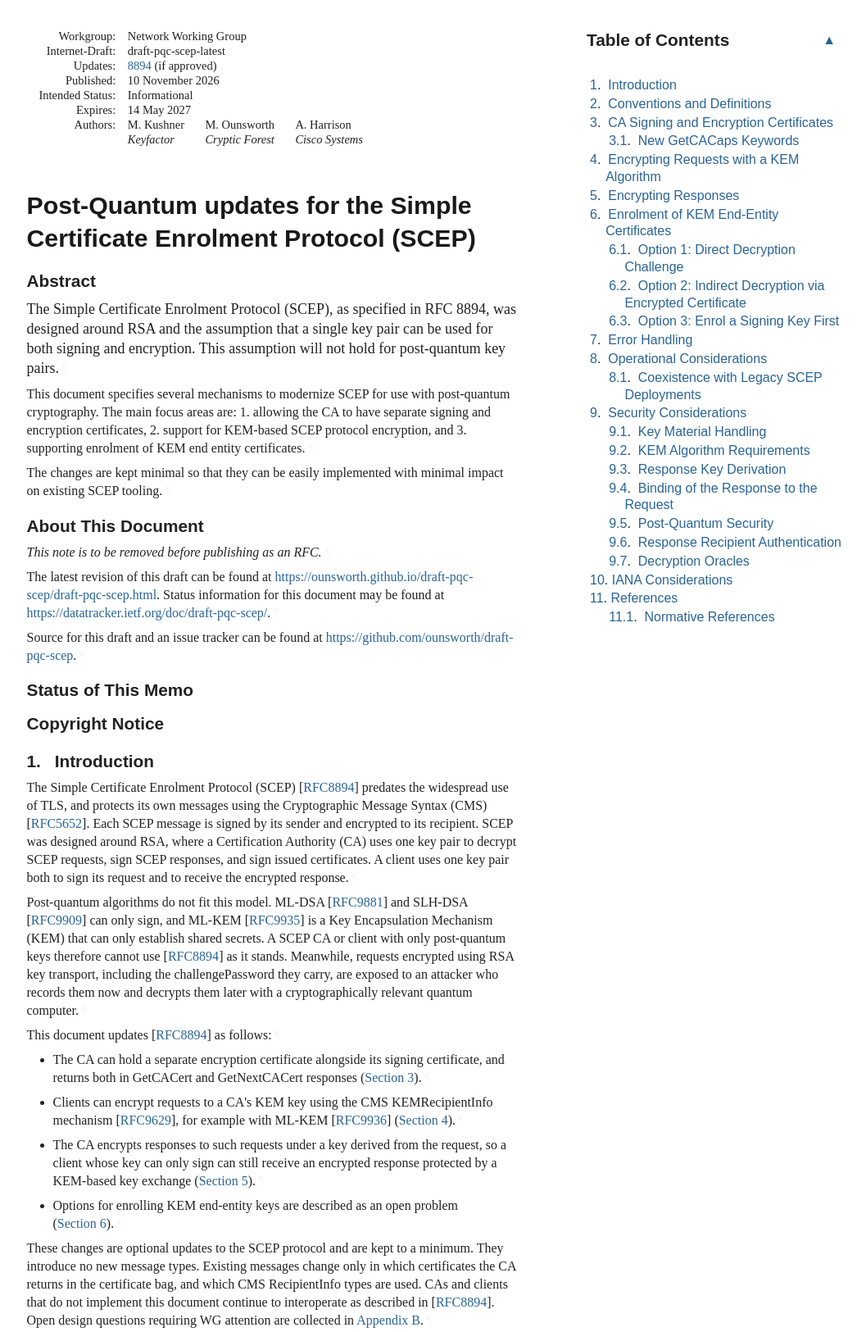
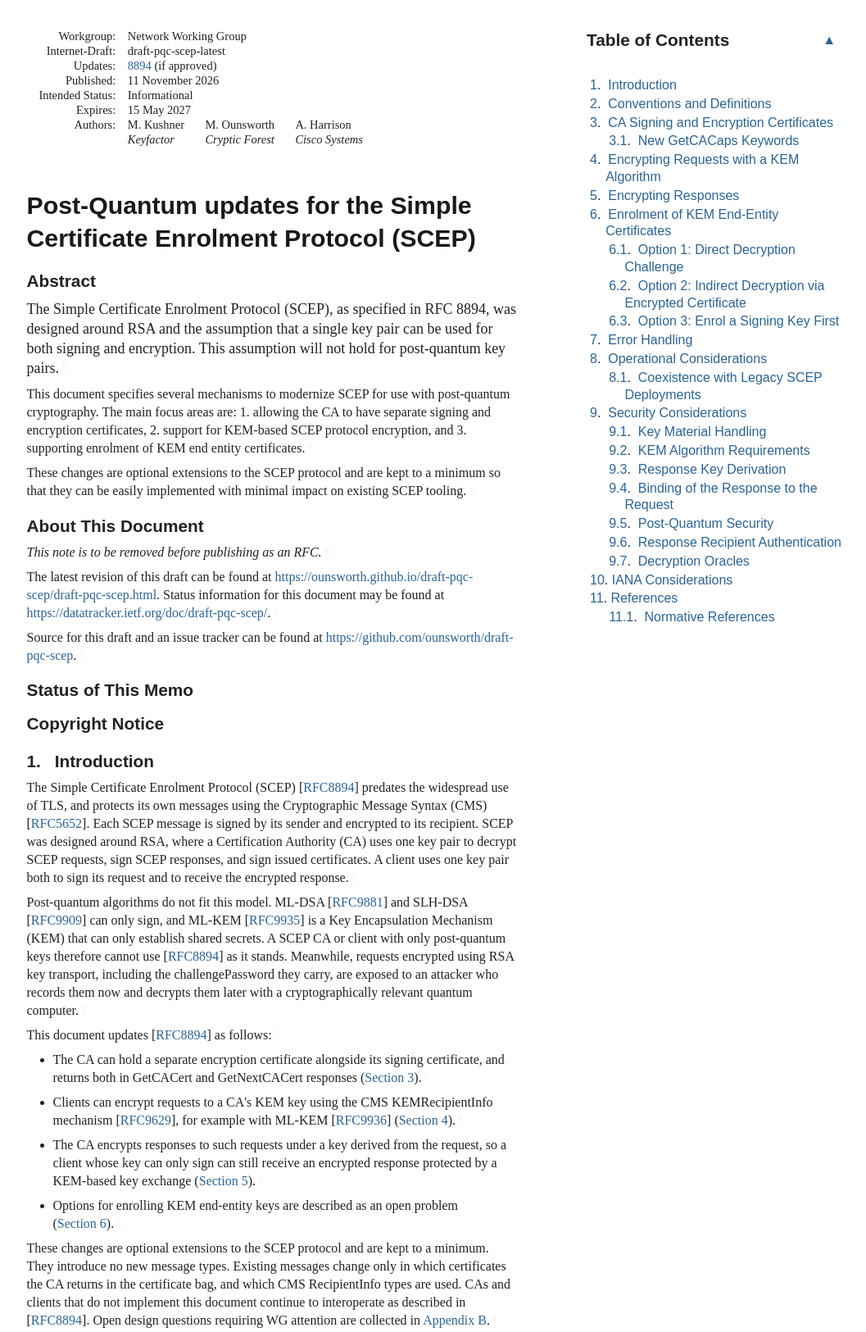
Before and after one commit to ounsworth/draft-pqc-scep, a plain HTML site: page draft-pqc-scep.html in a window 1280 px wide. Shown: the part 40-1665 px from the top of the page at 82% size, without its empty margins (92-1149 px from the left). Drawn offline with Linux system fonts and the light colour scheme; a web font is replaced by a local one.

Commit message:
Script updating gh-pages from 7e0e80f. [ci skip]

```diff
--- a/draft-pqc-scep.html
+++ b/draft-pqc-scep.html
@@ -15,7 +15,7 @@ can be used for both signing and encryption. This assumption will not hold for p
        This document specifies several mechanisms to modernize SCEP for use with post-quantum cryptography.
 The main focus areas are: 1. allowing the CA to have separate signing and encryption certificates,
 2. support for KEM-based SCEP protocol encryption, and 3. supporting enrolment of KEM end entity certificates.
-       The changes are kept minimal so that they can be easily implemented with minimal impact on existing
+       These changes are optional extensions to the SCEP protocol and are kept to a minimum so that they can be easily implemented with minimal impact on existing
 SCEP tooling.
     " name="description">
 <meta content="xml2rfc 3.35.0" name="generator">
@@ -1057,7 +1057,7 @@ svg {
 </tr></thead>
 <tfoot><tr>
 <td class="left">Kushner, et al.</td>
-<td class="center">Expires 14 May 2027</td>
+<td class="center">Expires 15 May 2027</td>
 <td class="right">[Page]</td>
 </tr></tfoot>
 </table>
@@ -1073,12 +1073,12 @@ svg {
 <a href="https://www.rfc-editor.org/rfc/rfc8894" class="eref">8894</a> (if approved)</dd>
 <dt class="label-published">Published:</dt>
 <dd class="published">
-<time datetime="2026-11-10" class="published">10 November 2026</time>
+<time datetime="2026-11-11" class="published">11 November 2026</time>
     </dd>
 <dt class="label-intended-status">Intended Status:</dt>
 <dd class="intended-status">Informational</dd>
 <dt class="label-expires">Expires:</dt>
-<dd class="expires"><time datetime="2027-05-14">14 May 2027</time></dd>
+<dd class="expires"><time datetime="2027-05-15">15 May 2027</time></dd>
 <dt class="label-authors">Authors:</dt>
 <dd class="authors">
 <div class="author">
@@ -1105,7 +1105,7 @@ can be used for both signing and encryption. This assumption will not hold for p
 <p id="section-abstract-2">This document specifies several mechanisms to modernize SCEP for use with post-quantum cryptography.
 The main focus areas are: 1. allowing the CA to have separate signing and encryption certificates,
 2. support for KEM-based SCEP protocol encryption, and 3. supporting enrolment of KEM end entity certificates.<a href="#section-abstract-2" class="pilcrow">¶</a></p>
-<p id="section-abstract-3">The changes are kept minimal so that they can be easily implemented with minimal impact on existing
+<p id="section-abstract-3">These changes are optional extensions to the SCEP protocol and are kept to a minimum so that they can be easily implemented with minimal impact on existing
 SCEP tooling.<a href="#section-abstract-3" class="pilcrow">¶</a></p>
 </section>
 <section class="note rfcEditorRemove" id="section-note.1">
@@ -1138,7 +1138,7 @@ SCEP tooling.<a href="#section-abstract-3" class="pilcrow">¶</a></p>
         time. It is inappropriate to use Internet-Drafts as reference
         material or to cite them other than as "work in progress."<a href="#section-boilerplate.1-3" class="pilcrow">¶</a></p>
 <p id="section-boilerplate.1-4">
-        This Internet-Draft will expire on 14 May 2027.<a href="#section-boilerplate.1-4" class="pilcrow">¶</a></p>
+        This Internet-Draft will expire on 15 May 2027.<a href="#section-boilerplate.1-4" class="pilcrow">¶</a></p>
 </section>
 </div>
 <div id="copyright">
@@ -1301,7 +1301,7 @@ SCEP tooling.<a href="#section-abstract-3" class="pilcrow">¶</a></p>
           <p id="section-1-4.4.1">Options for enrolling KEM end-entity keys are described as an open problem (<a href="#enrolment-of-kem-end-entity-certificates" class="auto internal xref">Section 6</a>).<a href="#section-1-4.4.1" class="pilcrow">¶</a></p>
 </li>
       </ul>
-<p id="section-1-5">These changes are optional updates to the SCEP protocol and are kept to a minimum. They introduce no new message types. Existing messages change only in which certificates the CA returns in the certificate bag, and which CMS RecipientInfo types are used. CAs and clients that do not implement this document continue to interoperate as described in <span>[<a href="#RFC8894" class="cite xref">RFC8894</a>]</span>. Open design questions requiring WG attention are collected in <a href="#appdx-open-questions" class="auto internal xref">Appendix B</a>.<a href="#section-1-5" class="pilcrow">¶</a></p>
+<p id="section-1-5">These changes are optional extensions to the SCEP protocol and are kept to a minimum. They introduce no new message types. Existing messages change only in which certificates the CA returns in the certificate bag, and which CMS RecipientInfo types are used. CAs and clients that do not implement this document continue to interoperate as described in <span>[<a href="#RFC8894" class="cite xref">RFC8894</a>]</span>. Open design questions requiring WG attention are collected in <a href="#appdx-open-questions" class="auto internal xref">Appendix B</a>.<a href="#section-1-5" class="pilcrow">¶</a></p>
 </section>
 </div>
 <div id="conventions-and-definitions">
```
Also changed, not shown: draft-pqc-scep.txt.
